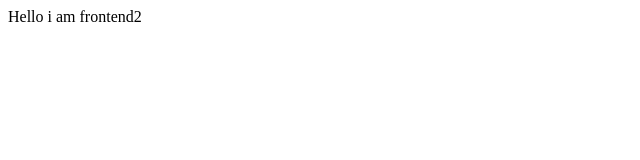
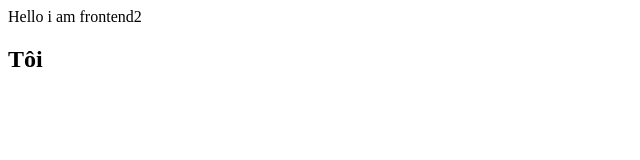
Before and after one commit to npv2k1/learn-git, a plain HTML site: page frontend/index2.html in a window 1280 px wide. Shown: the full height of the page, 0-640 px from the left. Drawn offline with Linux system fonts and the light colour scheme.

Commit message:
add index2

```diff
--- a/frontend/index2.html
+++ b/frontend/index2.html
@@ -8,5 +8,6 @@
 </head>
 <body>
   Hello i am frontend2
+  <h2>Tôi </h2>
 </body>
 </html>
```
